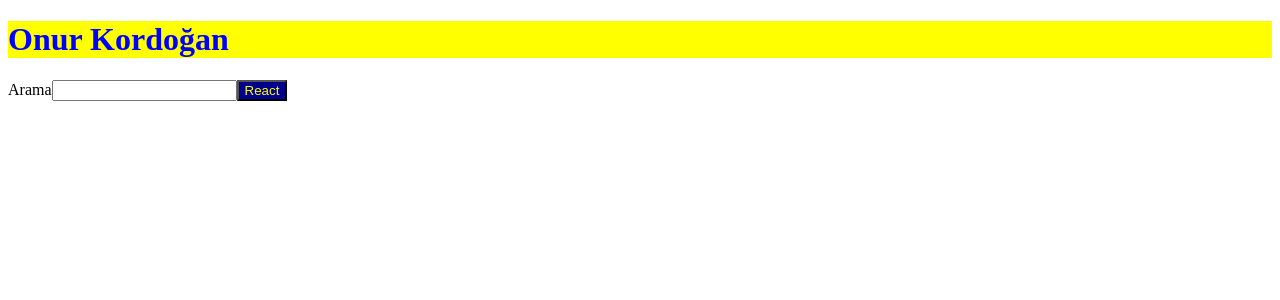
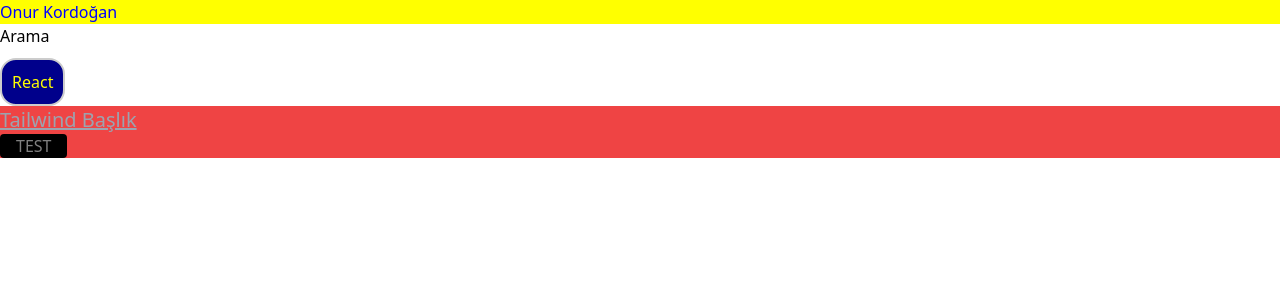
Before and after one commit to OnurKor/react-reminder, a React (Create React App) app: page / in a window 1280 px wide. Shown: the top 300 px of the page. Built offline with nearby package versions, Linux system fonts and the light colour scheme.

Commit message:
styled_css

```diff
--- a/src/App.js
+++ b/src/App.js
@@ -1,5 +1,7 @@
 // import logo from './logo.svg';
+import Tailwind from './Tailwind';
 import './style.scss'
+import './tailwind.css'
 
 const Reactbutton = () => (
   alert('Hoşgeldim')
@@ -7,20 +9,26 @@ const Reactbutton = () => (
 const Reactbuttonstyle = {
   color: "yellow",
   backgroundColor: "darkblue",
-  justify: "content",
+  display: 'block',
+  marginTop: "10px",
+  borderRadius: "16px",
+  padding: "10px",
+  border: "2px solid #ccc", cursor: 'pointer',
+  transition: 'background-color 0.3s ease',
+};
 
-
-
-}
 
 function App() {
   return (
+    <>
     <main id='main' className='test'>
       <h1 tabIndex='3' style={{color: 'blue', backgroundColor:'yellow'}}>Onur Kordoğan</h1>
       <label htmlFor="search" tabIndex='2' onClick={() => alert('Merhaba')}>Arama</label>
       <input type="text" id='search' tabIndex='1'/>
-      <button style={Reactbuttonstyle} onClick={Reactbutton}>React</button>
+      <button className='hover:bg-slate-400' style={Reactbuttonstyle} onClick={Reactbutton}>React</button>
     </main>
+    <Tailwind/>
+    </>
   );
 }
 
```
